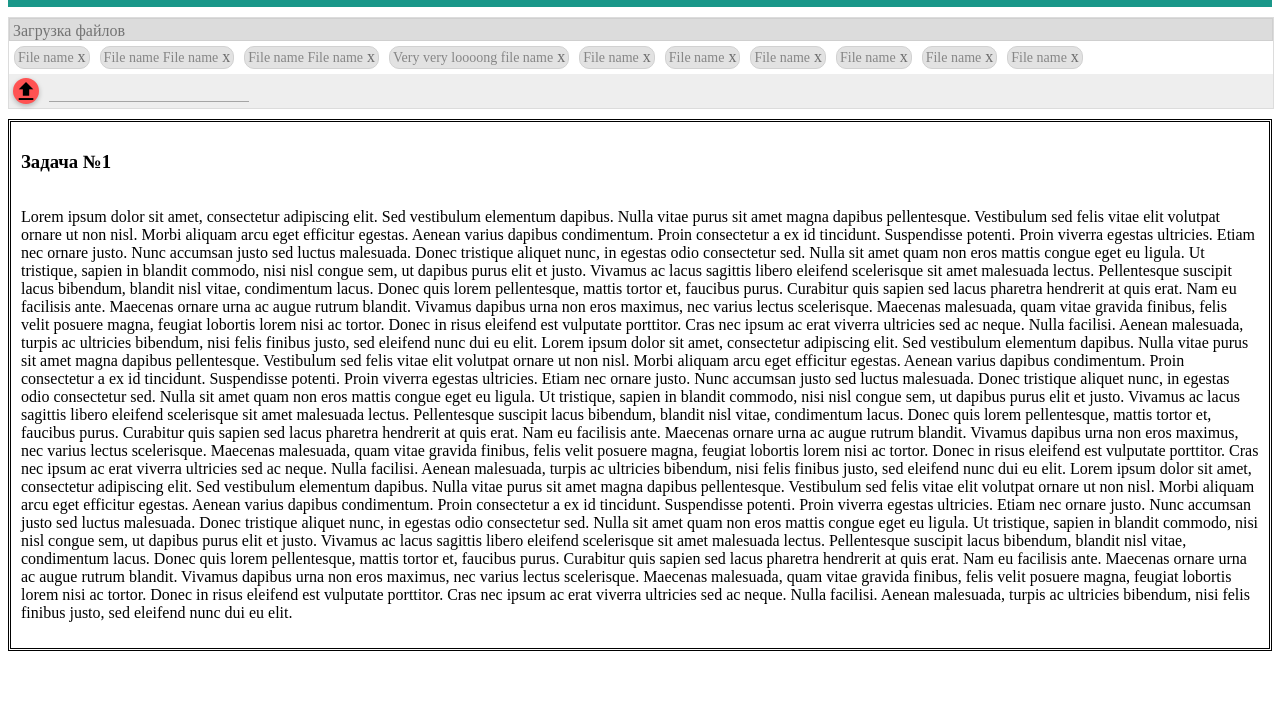
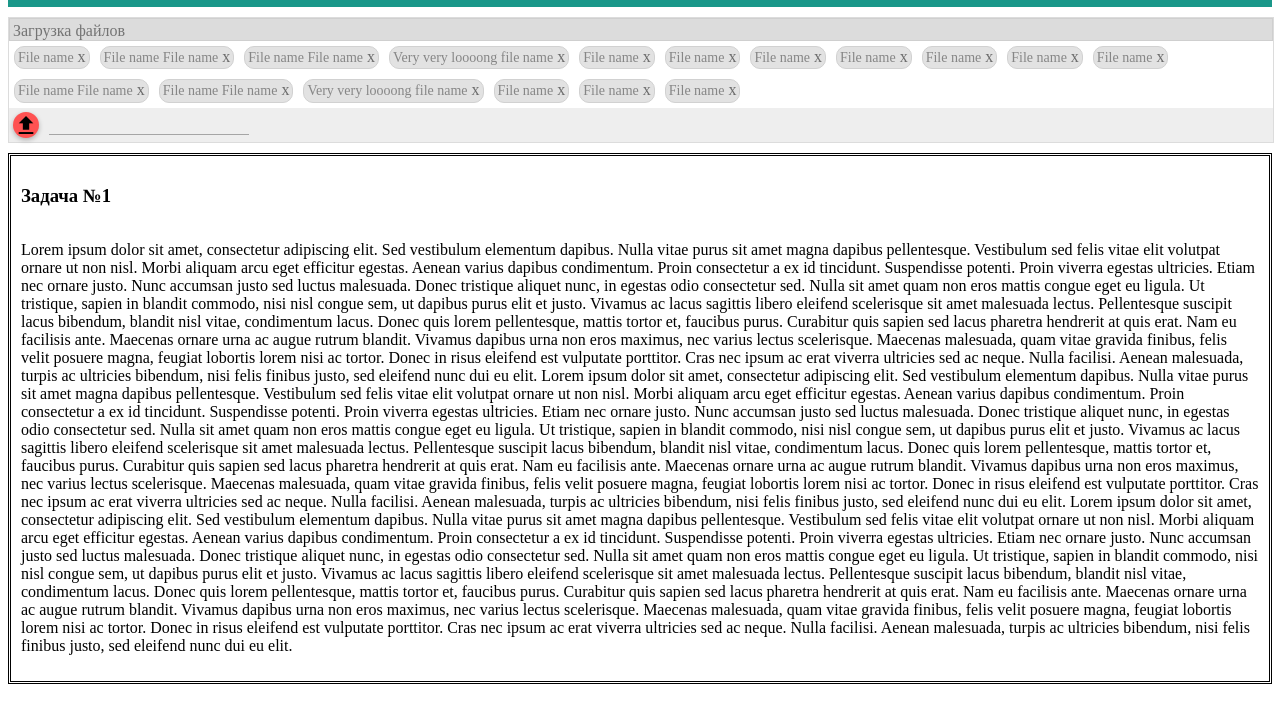
Before and after one commit to egrashinagi/b21-test-task, a plain HTML site: page index.html in a window 1280 px wide. Shown: the part 59-782 px from the top of the page. Drawn offline with Linux system fonts and the light colour scheme.

Commit message:
правки

```diff
--- a/index.html
+++ b/index.html
@@ -55,6 +55,34 @@
             </span>
             <span class="chips__item">
                 <a href="#" class="chips__item-link" target="_blank">File name</a>
+                <span class="chips__item-close">x</span>
+            </span>
+            <span class="chips__item">
+                <a href="#" class="chips__item-link" target="_blank">File name</a>
+                <span class="chips__item-close">x</span>
+            </span>
+            <span class="chips__item">
+                <a href="#" class="chips__item-link" target="_blank">File name</a>
+                <span class="chips__item-close">x</span>
+            </span>
+            <span class="chips__item">
+                <a href="#" class="chips__item-link" target="_blank">File name</a>
+                <span class="chips__item-close">x</span>
+            </span>
+            <span class="chips__item">
+                <a href="#" class="chips__item-link" target="_blank">File name</a>
+                <span class="chips__item-close">x</span>
+            </span>
+            <span class="chips__item">
+                <a href="#" class="chips__item-link" target="_blank">File name File name</a>
+                <span class="chips__item-close">x</span>
+            </span>
+            <span class="chips__item">
+                <a href="#" class="chips__item-link" target="_blank">File name File name</a>
+                <span class="chips__item-close">x</span>
+            </span>
+            <span class="chips__item">
+                <a href="#" class="chips__item-link" target="_blank">Very very loooong file name</a>
                 <span class="chips__item-close">x</span>
             </span>
             <span class="chips__item">
```
